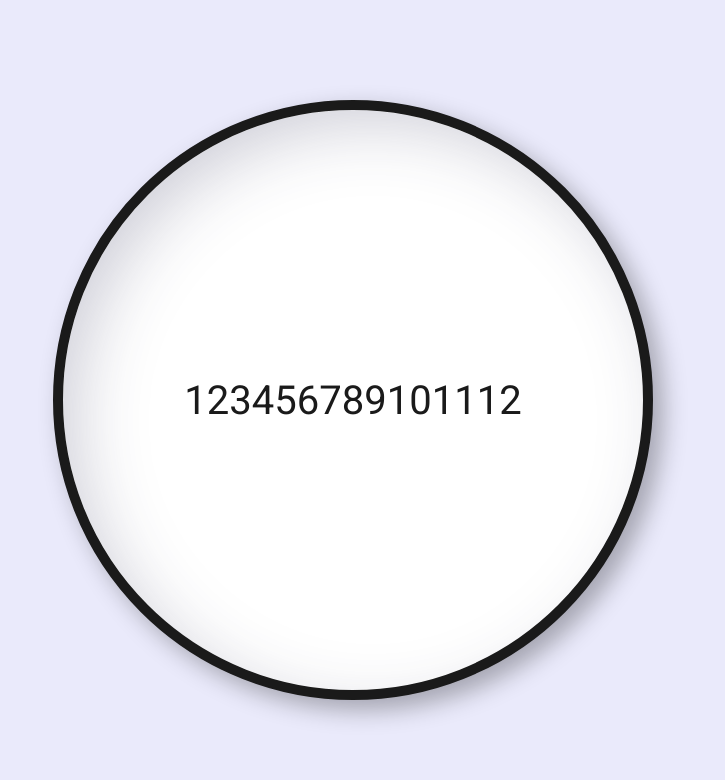
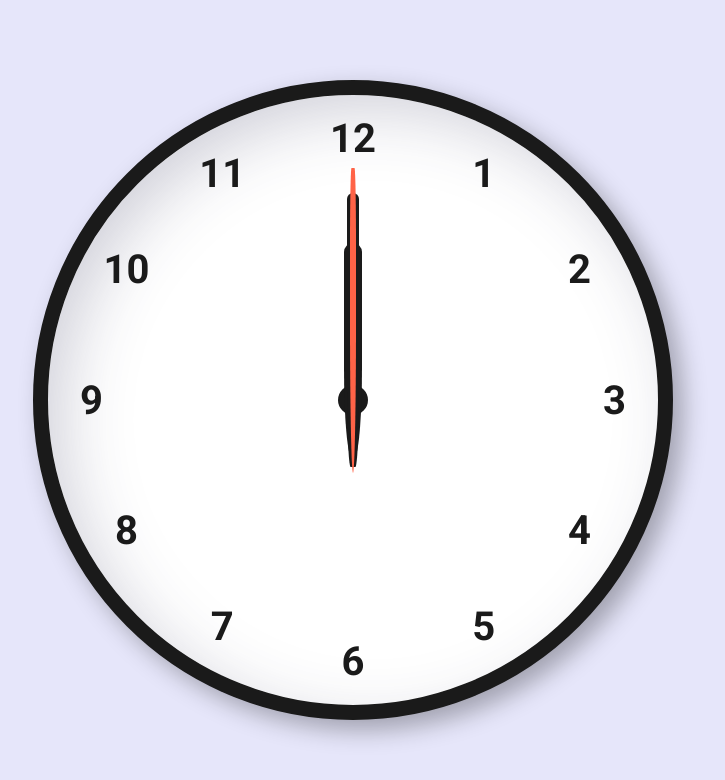
Before and after one commit to pierevans/AnalogClock_VanillaJavaScript, a plain HTML site: page index.html in a window 1280 px wide. Shown: the whole page, without its empty margins (287-1012 px from the left). Drawn offline with Linux system fonts and the light colour scheme.

Commit message:
styling done

```diff
--- a/index.html
+++ b/index.html
@@ -8,22 +8,22 @@
 </head>
 <body>
     <div class="clock">
-        <div class="numbers">1</div>
-        <div class="numbers">2</div>
-        <div class="numbers">3</div>
-        <div class="numbers">4</div>
-        <div class="numbers">5</div>
-        <div class="numbers">6</div>
-        <div class="numbers">7</div>
-        <div class="numbers">8</div>
-        <div class="numbers">9</div>
-        <div class="numbers">10</div>
-        <div class="numbers">11</div>
-        <div class="numbers">12</div>
-    </div>
-    <div class="alarm">
-        <div class="time"></div>
-        <div class="date"></div>
+        <div class="clock-center"></div>
+        <div class="hand hour"></div>
+        <div class="hand minute"></div>
+        <div class="hand second"></div>
+        <div class="numbers number1"><span>1</span></div>
+        <div class="numbers number2"><span>2</span></div>
+        <div class="numbers number3"><span>3</span></div>
+        <div class="numbers number4"><span>4</span></div>
+        <div class="numbers number5"><span>5</span></div>
+        <div class="numbers number6"><span>6</span></div>
+        <div class="numbers number7"><span>7</span></div>
+        <div class="numbers number8"><span>8</span></div>
+        <div class="numbers number9"><span>9</span></div>
+        <div class="numbers number10"><span>10</span></div>
+        <div class="numbers number11"><span>11</span></div>
+        <div class="numbers number12"><span>12</span></div>
     </div>
     <script src="/script.js"></script>
 </body>
--- a/styles/_config.scss
+++ b/styles/_config.scss
@@ -1,4 +1,4 @@
-//*Variables*//
+//*Fonts*//
 @import url('https://fonts.googleapis.com/css2?family=Orbitron:wght@400..900&display=swap');
 @import url('https://fonts.googleapis.com/css2?family=Orbitron:wght@400..900&family=Roboto:ital,wght@0,100;0,300;0,400;0,500;0,700;0,900;1,100;1,300;1,400;1,500;1,700;1,900&display=swap');
 
@@ -11,7 +11,7 @@ $secondary-font-family: "Orbitron", sans-serif;
 //!color:
 $primary-color: lighten(rgb(0,0,0), 10%);
 $secondary-color: rgb(255,99,71);
-$bg-color: lighten(rgb(230,230,250), 1%);
+$bg-color: rgb(230,230,250);
 
 
 //*Functions*//
@@ -22,38 +22,3 @@ $bg-color: lighten(rgb(230,230,250), 1%);
     align-items: center;
     justify-content: $justify;
 }
-
-//! Margin and Padding
-$spaceAmounts: (1, 2, 3, 4, 5);
-
-@each $space in $spaceAmounts {
-    .margin-#{$space} {
-        margin: #{$space}rem;
-    }
-    .marginY-#{$space} {
-        margin: #{$space}rem 0;
-    }
-
-    .padding-#{$space} {
-        margin: #{$space}rem;
-    }
-    .paddingY-#{$space} {
-        margin: #{$space}rem 0;
-    }
-}
-
-
-//* General Styles */
-*{
-    box-sizing: border-box;
-    margin: 0;
-    padding: 0;
-}
-
-body {
-    background-color: $bg-color;
-    font-family: $primary-font-family;
-    font-size: 40px;
-    height: 100vh;
-    @include flex(center);
-}
--- a/styles/style.scss
+++ b/styles/style.scss
@@ -1,19 +1,154 @@
 @import "config";
 
+//* General Styles */
+* {
+  box-sizing: border-box;
+  margin: 0;
+  padding: 0;
+}
+
+body {
+  background-color: $bg-color;
+  font-family: $primary-font-family;
+  font-size: 40px;
+  height: 100vh;
+  @include flex(center);
+}
+
 .clock {
-    @include flex(center);
-    background-color: white;
-    height: 600px;
-    width: 600px;
+  @include flex(center);
+  position: relative;
+  background-color: white;
+  height: clamp(500px, 50vw, 1000px);
+  width: clamp(500px, 50vw, 1000px);
+  border-radius: 50%;
+  box-shadow: rgba(50, 50, 93, 0.25) 20px 20px 70px -10px inset,
+    rgba(0, 0, 0, 0.3) 10px 10px 25px;
+  border: 15px solid $primary-color;
+
+  .clock-center {
+    position: absolute;
+    width: 30px;
+    height: 30px;
     border-radius: 50%;
-    // box-shadow: rgba(60, 64, 67, 0.3) 0px 1px 2px 0px, rgba(60, 64, 67, 0.15) 0px 2px 6px 2px;
-    // box-shadow: rgba(0, 0, 0, 0.19) 0px 10px 20px, rgba(0, 0, 0, 0.23) 0px 6px 6px;
-    // box-shadow: rgba(50, 50, 93, 0.25) 0px 50px 100px -20px, rgba(0, 0, 0, 0.3) 0px 30px 60px -30px, rgba(10, 37, 64, 0.35) 0px -2px 6px 0px inset;
-     box-shadow: rgba(50, 50, 93, 0.25) 20px 20px 70px -10px inset, rgba(0, 0, 0, 0.3) 10px 10px 25px;
-     border: 10px solid $primary-color;
+    background-color: $primary-color;
+  }
+  .numbers {
+    position: absolute;
+    color: $primary-color;
+    font-weight: bold;
+    text-align: center;
+    inset: 20px;
+  }
+  .number1 {
+    transform: rotate(30deg);
+    span {
+      display: block;
+      transform: rotate(-30deg);
+    }
+  }
+  .number2 {
+    transform: rotate(60deg);
+    span {
+      display: block;
+      transform: rotate(-60deg);
+    }
+  }
+  .number3 {
+    transform: rotate(90deg);
+    span {
+      display: block;
+      transform: rotate(-90deg);
+    }
+  }
+  .number4 {
+    transform: rotate(120deg);
+    span {
+      display: block;
+      transform: rotate(-120deg);
+    }
+  }
+  .number5 {
+    transform: rotate(150deg);
+    span {
+      display: block;
+      transform: rotate(-150deg);
+    }
+  }
+  .number6 {
+    transform: rotate(180deg);
+    span {
+      display: block;
+      transform: rotate(-180deg);
+    }
+  }
 
-    .numbers {
-        color: $primary-color;
+  .number7 {
+    transform: rotate(210deg);
+    span {
+      display: block;
+      transform: rotate(-210deg);
+    }
+  }
+  .number8 {
+    transform: rotate(240deg);
+    span {
+      display: block;
+      transform: rotate(-240deg);
+    }
+  }
+  .number9 {
+    transform: rotate(270deg);
+    span {
+      display: block;
+      transform: rotate(-270deg);
+    }
+  }
+  .number10 {
+    transform: rotate(300deg);
+    span {
+      display: block;
+      transform: rotate(-300deg);
+    }
+  }
+  .number11 {
+    transform: rotate(330deg);
+    span {
+      display: block;
+      transform: rotate(-330deg);
+    }
+  }
+  .number12 {
+    transform: rotate(0deg);
+    span {
+      display: block;
+      transform: rotate(0deg);
+    }
+  }
 
-    }
+  .hour {
+    position: absolute;
+    width: 3%;
+    height: 35%;
+    border-radius: 15px 15px 70% 70%;
+    background-color: $primary-color;
+    transform: translateY(-50px);
+  }
+  .minute {
+    position: absolute;
+    width: 2%;
+    height: 45%;
+    border-radius: 10px 10px 50% 50%;
+    background-color: $primary-color;
+    transform: translateY(-70px);
+  }
+  .second {
+    position: absolute;
+    width: 1%;
+    height: 50%;
+    border-radius: 25% 25% 50% 50%;
+    background-color: $secondary-color;
+    transform: translateY(-80px);
+    z-index: 1;
+  }
 }
```
Also changed, not shown: styles/style.css, 1 other file.
